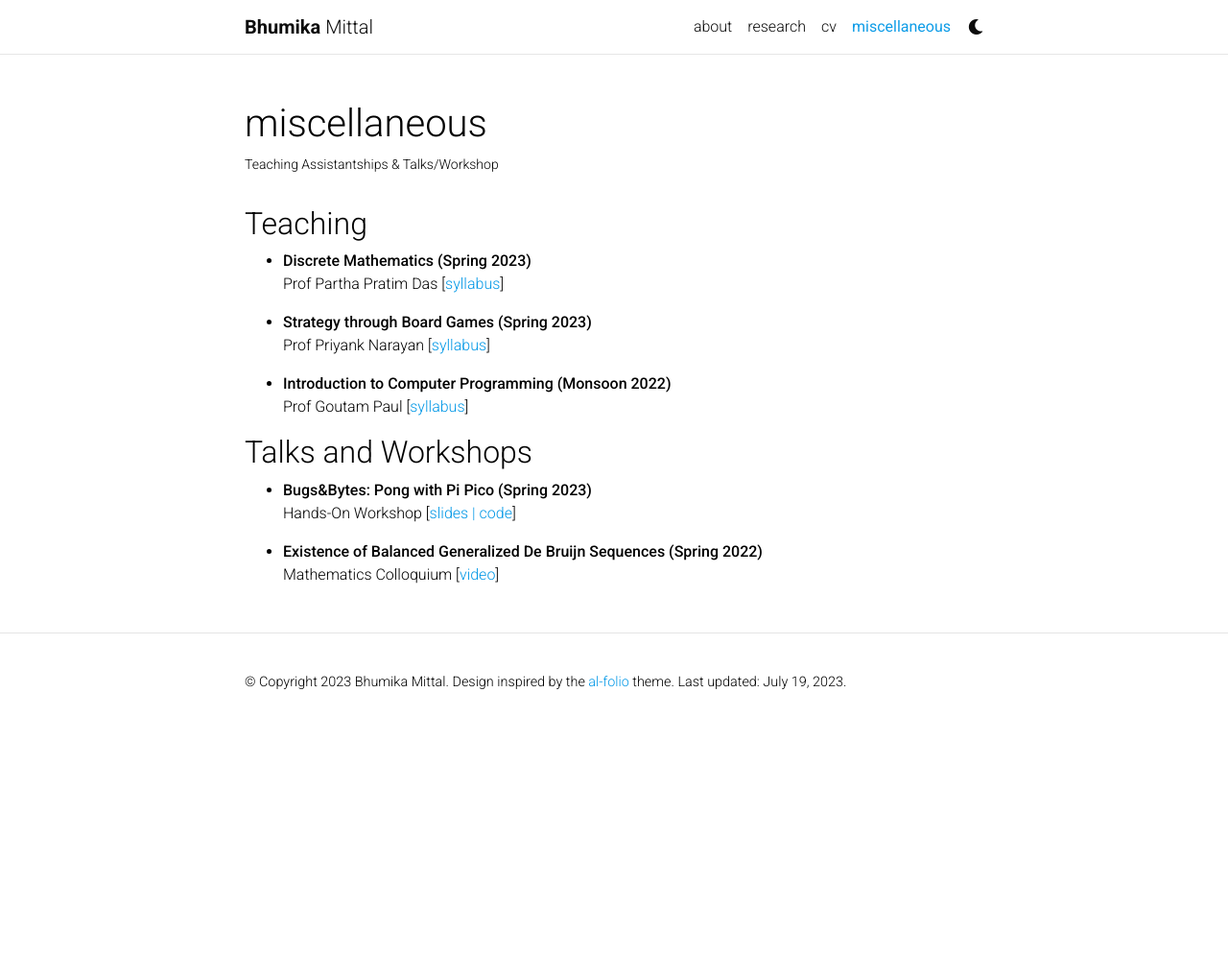
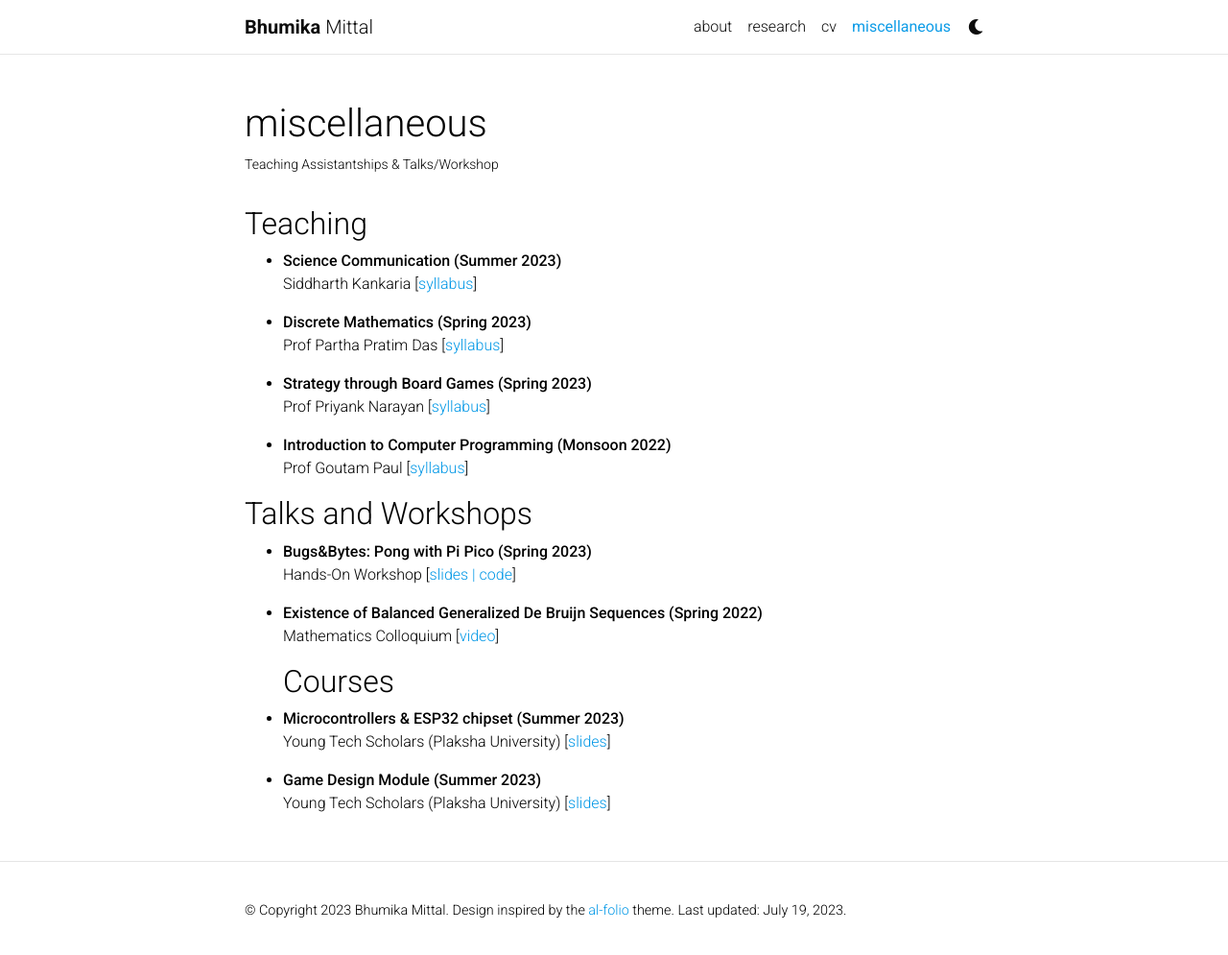
Before and after one commit to bhumikamittal7/bhumikamittal7.github.io, a Jekyll site: the page built from _pages/misc.md, in a window 1280 px wide and 1000 px high. Shown: the top 995 px of the window at 96% size. Built offline with Jekyll 4.4.1, drawn with Linux system fonts in a browser that asks for light colours; comment, search, counter and statistics services are not loaded; a style sheet for code colours, icons or effects is not loaded.

Commit message:
minor updates

```diff
--- a/_pages/misc.md
+++ b/_pages/misc.md
@@ -8,6 +8,9 @@ nav_order: 5
 ---
 
 ## Teaching
+
+- **Science Communication (Summer 2023)**<br/>
+  Siddharth Kankaria [[syllabus](../assets/pdf/ScienceComm.pdf)]
 
 - **Discrete Mathematics (Spring 2023)**<br/>
   Prof Partha Pratim Das [[syllabus](../assets/pdf/Course Catalogue - Discrete Mathematics.pdf)]
@@ -25,3 +28,11 @@ nav_order: 5
 
 - **Existence of Balanced Generalized De Bruijn Sequences (Spring 2022)**<br/>
   Mathematics Colloquium [[video](https://www.youtube.com/watch?v=loDKHJ98rWM&list=PLaTCrA79FLSxwfBlJCTS9-YKd7N7h9Ejl)]
+
+  ## Courses
+
+- **Microcontrollers & ESP32 chipset (Summer 2023)**<br/>
+  Young Tech Scholars (Plaksha University) [[slides](../assets/pdf/Microcontroller.pdf)]
+
+- **Game Design Module (Summer 2023)**<br/>
+  Young Tech Scholars (Plaksha University) [[slides](../assets/pdf/GameDesign.pdf)]
```
Also changed, not shown: 5 other files.
